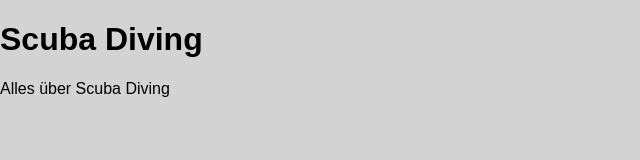
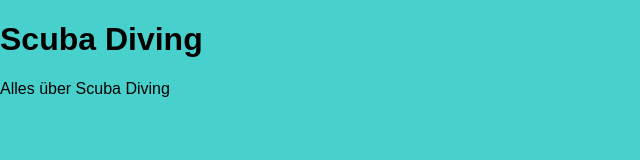
Before and after one commit to gymmu/blogeintrag-E227524, a plain HTML site: page index.html in a window 1280 px wide. Shown: the whole page, without its empty margins (0-640 px from the left). Drawn offline with Linux system fonts and the light colour scheme.

Commit message:
Hintergrundfarbe geändert

```diff
--- a/style.css
+++ b/style.css
@@ -6,6 +6,6 @@
 
 body {
   margin: 0;
-  background-color: lightgray;
+  background-color: mediumturquoise;
   font-family: sans-serif;
 }
```
